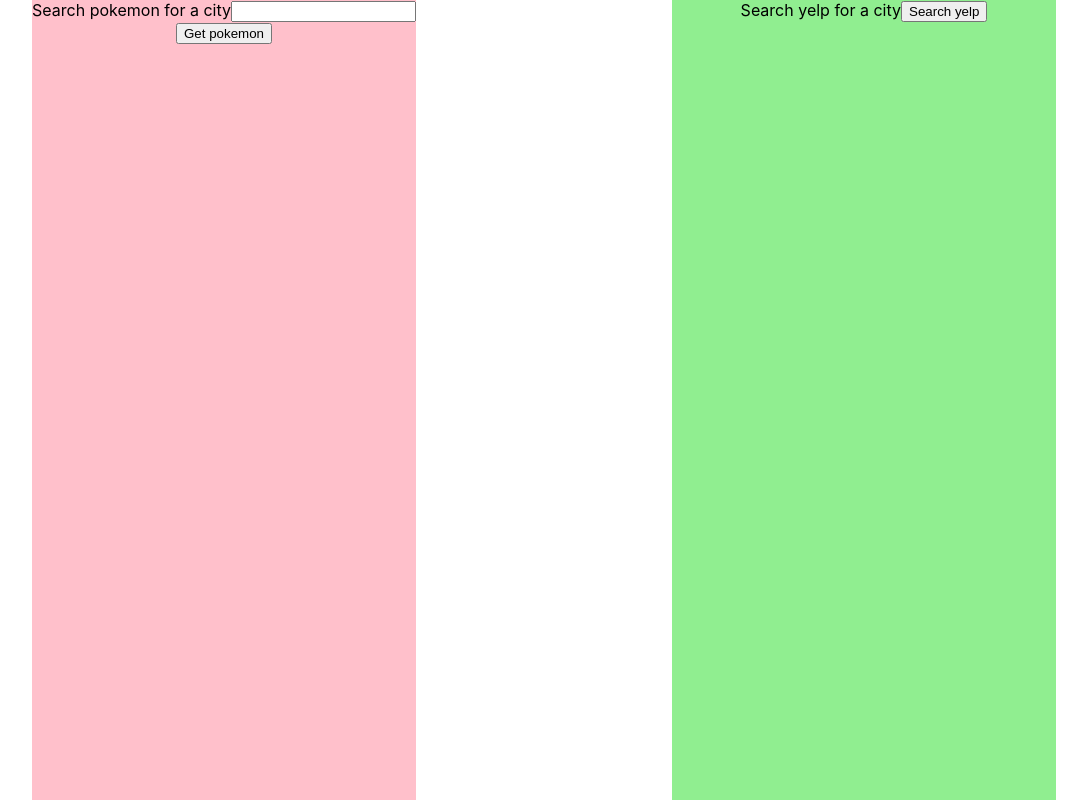
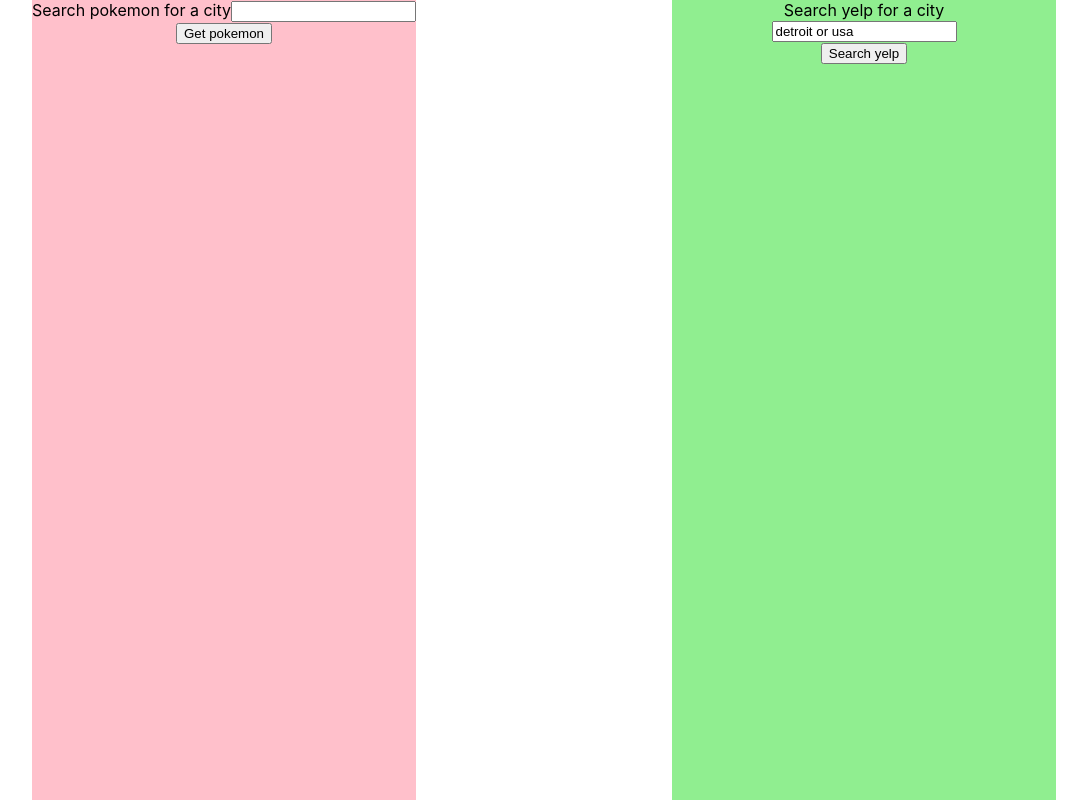
Before and after one commit to PeteSeeling/half-baked-api-react, a React (Create React App) app: page / in a window 1280 px wide. Shown: the whole page, without its empty margins (96-1183 px from the left). Built offline with nearby package versions, Linux system fonts and the light colour scheme.

Commit message:
yelp .env created

```diff
--- a/src/YelpSearch.js
+++ b/src/YelpSearch.js
@@ -4,10 +4,18 @@ import { search } from 'superagent';
 export default function YelpSearch() {
     // you'll need to track your yelp search results, the loading state, and a form field for location with a default value.
   const [businesses, setBusinesses] = useState([]);
-  const [search, setSearch] = useState('Detroit')
+  const [search, setSearch] = useState('Detroit');
+  const [loading, setLoading] = useState('false');
 
   async function handleYelpSubmit(e) {
     e.preventDefault();
+
+    setLoading(true);
+
+    const response = await fetch();
+    const json = await response.json();
+    setBusinesses(json);
+    setLoading(false);
 
     // set the loading state to true
     // use fetch to make a request to your netlify yelp function. Be sure to pass the search query as a query param in the URL
@@ -18,8 +26,12 @@ export default function YelpSearch() {
   return (
     <section className='yelp'>
       {/* make the fetch on submit */}
-      <form>
+      <form onSubmit={handleYelpSubmit}>
         Search yelp for a city
+        <label>
+          <input value='detroit or usa' onChange={(e => setSearch(e.target.value))} />
+        </label>
+
         {/* add inputs/labels for city name, state, and country, using all the things we need with react forms. Don't forget to use the value property to sync these up with the default values in react state */}
         <button>Search yelp</button>
       </form>
```
